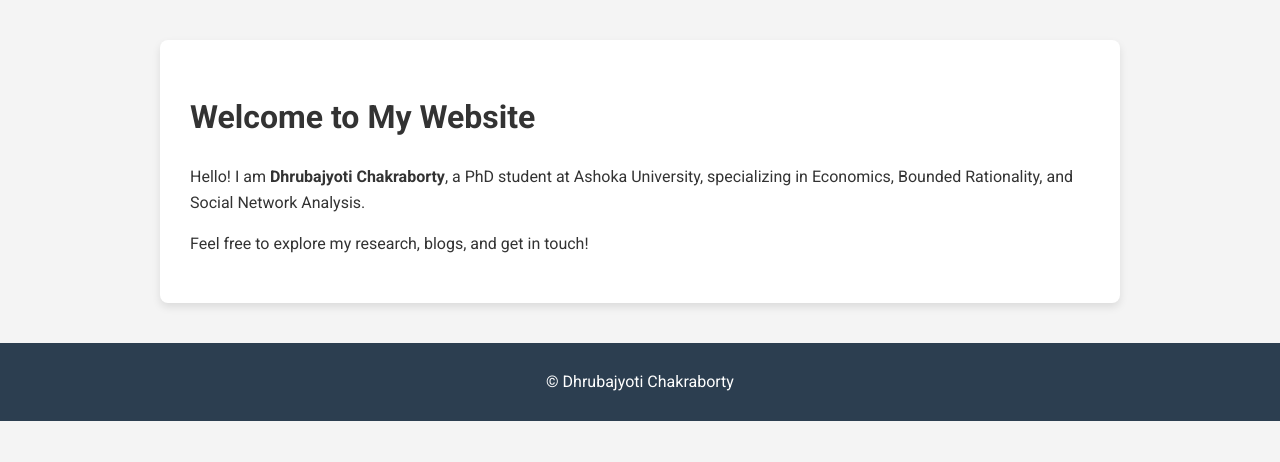
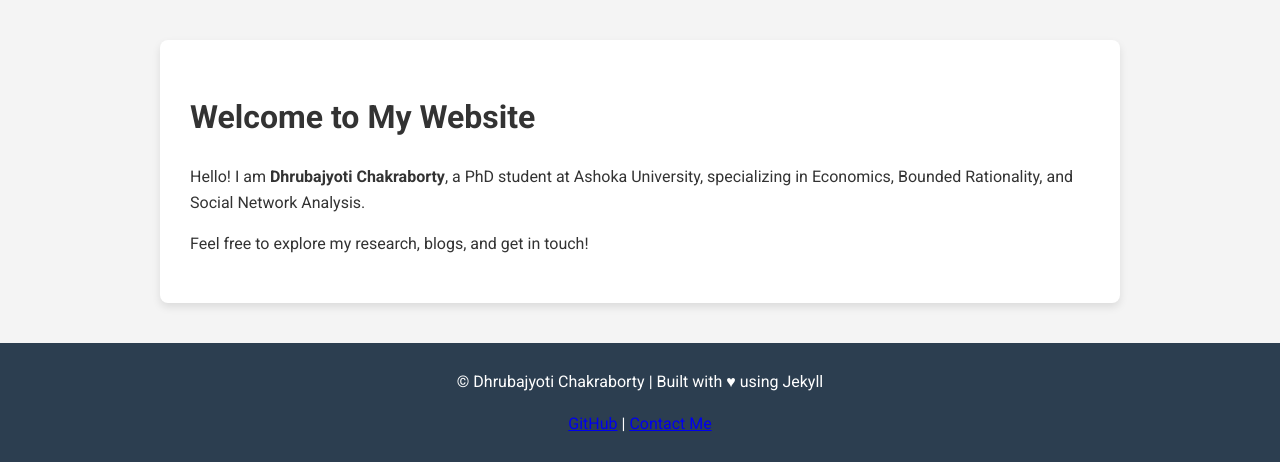
Before and after one commit to dhruba-c/dhruba-c.github.io, a Jekyll site: the page built from index.md, in a window 1280 px wide. Shown: the part 640-1102 px from the top of the page. Built offline with Jekyll 4.4.1, drawn with Linux system fonts in a browser that asks for light colours; before the commit the page ends 1061 px from its top, so only the background shows below that.

Commit message:
Update default.html

```diff
--- a/_layouts/default.html
+++ b/_layouts/default.html
@@ -33,7 +33,11 @@
     </main>
 
     <footer>
-      <p>&copy; {{ site.title }}</p>
+      <p>&copy; {{ site.title }} | Built with ♥ using Jekyll</p>
+    <p>
+        <a href="https://github.com/dhruba-c">GitHub</a> |
+        <a href="mailto:dhrubajyoti.chakraborty_phd23@ashoka.edu.in">Contact Me</a>
+    </p>
     </footer>
   </body>
 </html>
```
